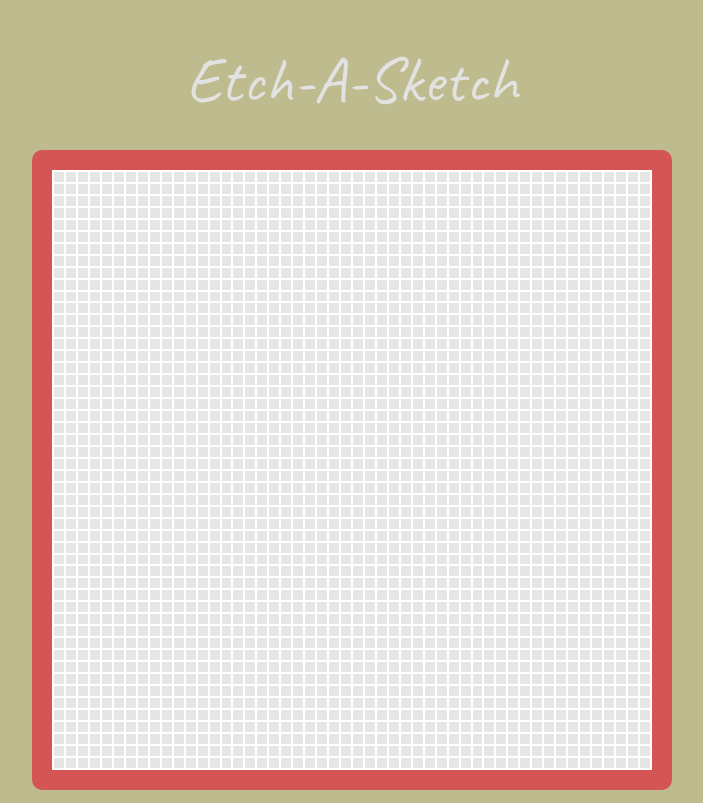
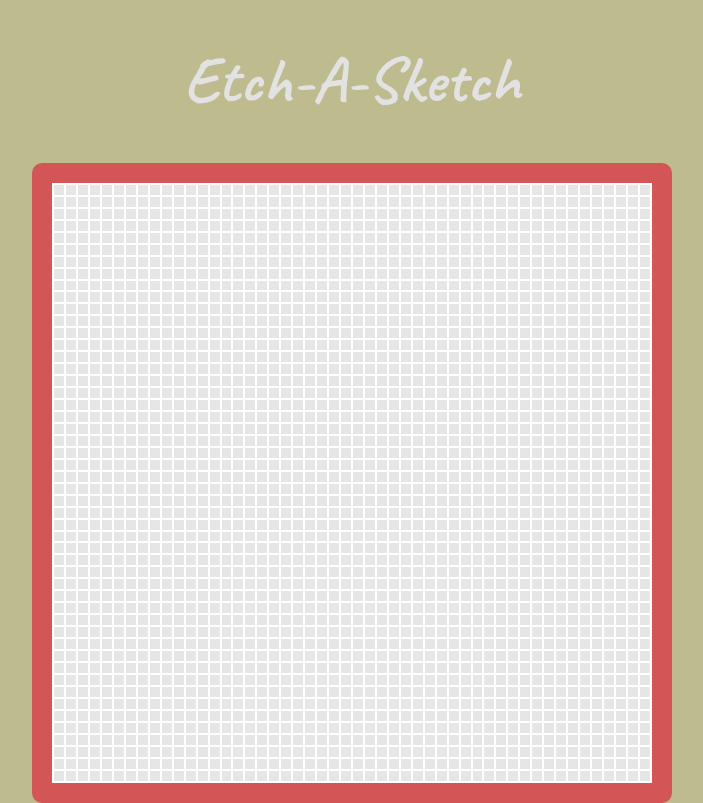
Before and after one commit to BobTheBu1ld3r/etch-a-sketch, a plain HTML site: page index.html in a window 1280 px wide. Shown: the whole page, without its empty margins (288-991 px from the left). Drawn offline with Linux system fonts and the light colour scheme; animation ran at ten frames a second.

Commit message:
Remove header
replace header by h1.header

```diff
--- a/index.html
+++ b/index.html
@@ -6,7 +6,7 @@
         <title>Etch-A-Sketch</title>
     </head>
     <body>
-        <header class="header">Etch-A-Sketch</header>
+        <h1 class="header">Etch-A-Sketch</h1>
         <div class="grid-container">
         </div>
     </body>
```
